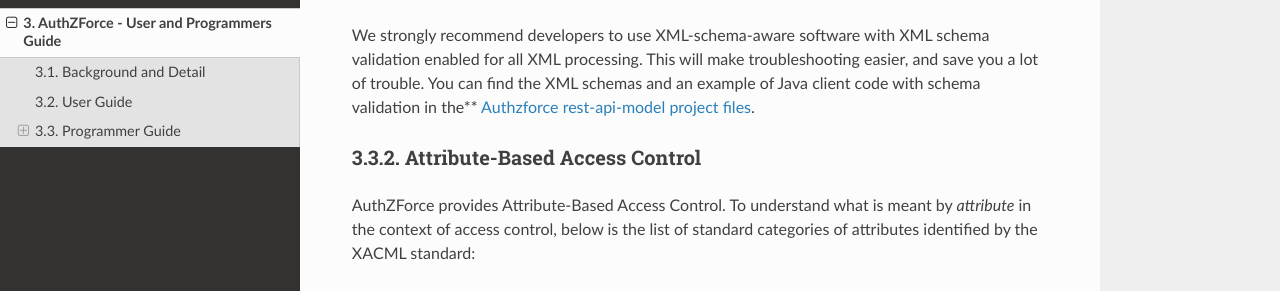
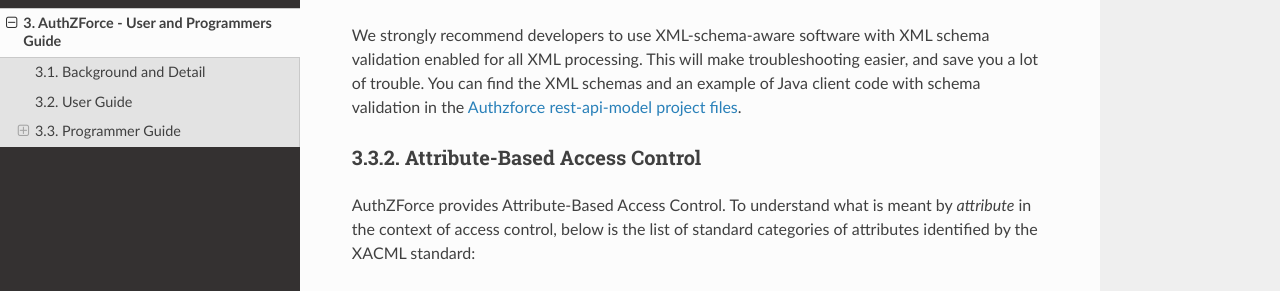
Before and after one commit to authzforce/fiware, a Sphinx documentation site: the page built from doc/UserAndProgrammersGuide.rst, in a window 1280 px wide and 900 px high, scrolled down 1037 px. Shown: the part 232-523 px from the top of the window. Built offline with Sphinx 7.4.7 and the Read the Docs theme 2.0.0, drawn with Linux system fonts in a browser that asks for light colours; formulas are drawn with MathJax 3.

Commit message:
fixed typo

```diff
--- a/doc/UserAndProgrammersGuide.rst
+++ b/doc/UserAndProgrammersGuide.rst
@@ -55,7 +55,7 @@
 Beware of that XML namespace-prefix mapping issue if you are parsing XML manually.
 
 We strongly recommend developers to use XML-schema-aware software with XML schema validation enabled for all XML
-processing. This will make troubleshooting easier, and save you a lot of trouble. You can find the XML schemas and an example of Java client code with schema validation in the** `Authzforce rest-api-model project files`_.
+processing. This will make troubleshooting easier, and save you a lot of trouble. You can find the XML schemas and an example of Java client code with schema validation in the `Authzforce rest-api-model project files`_.
 
 
 Attribute-Based Access Control
```
